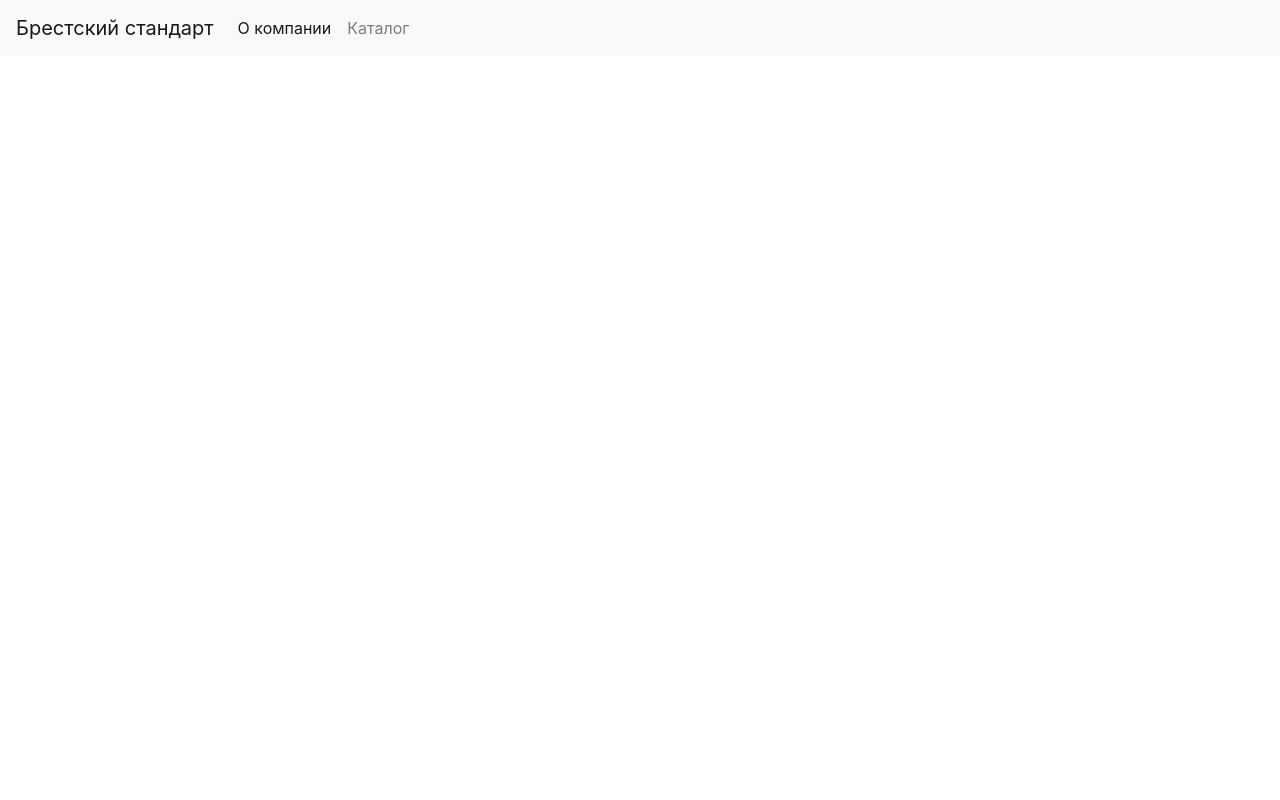
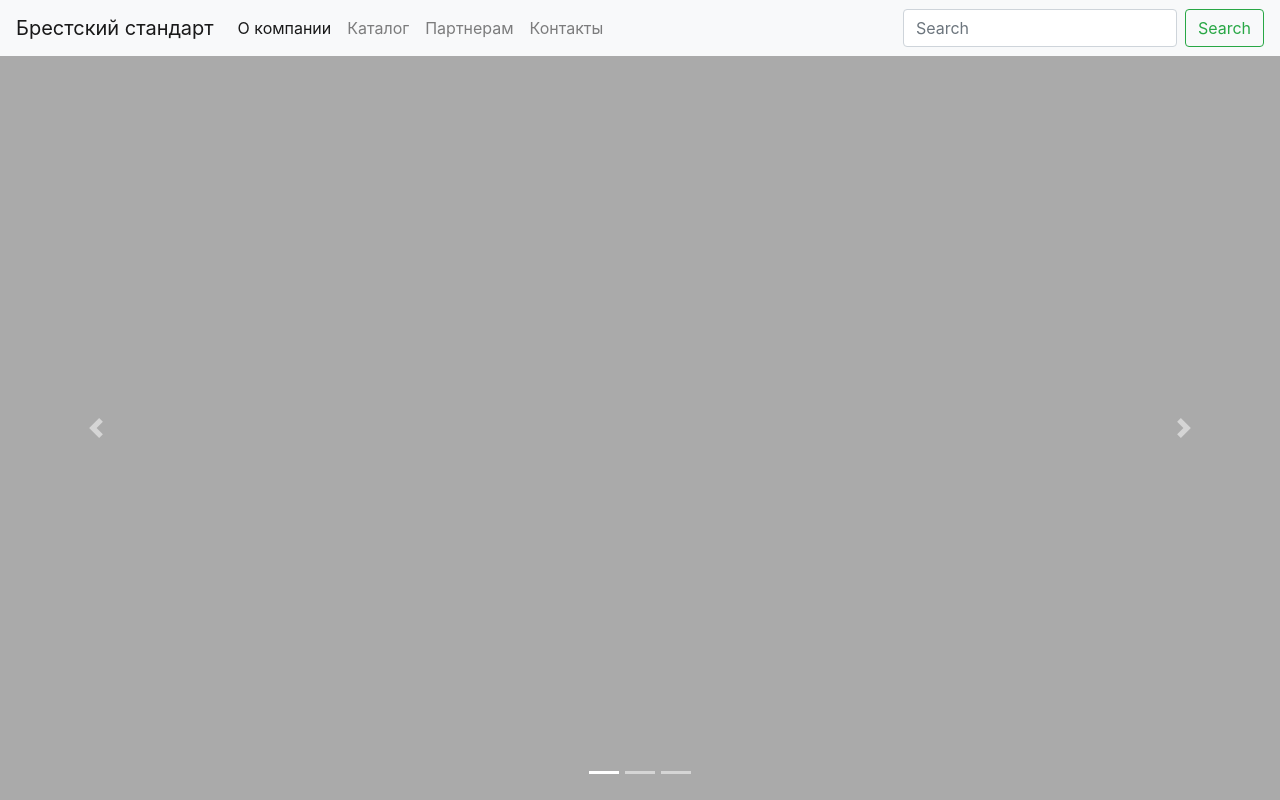
Before and after one commit to atlant-t/test-borovoystudio, a website: page src/index.html in a window 1280 px wide. Drawn offline with nearby package versions, Linux system fonts and the light colour scheme.

Commit message:
sketch of the project is made

```diff
--- a/src/index.html
+++ b/src/index.html
@@ -17,8 +17,40 @@
 				<ul class="navbar-nav mr-auto">
 					<li class="nav-item active"><a class="nav-link" href="#">О компании</a></li>
 					<li class="nav-item"><a class="nav-link" href="#">Каталог</a></li>
+					<li class="nav-item"><a class="nav-link" href="#">Партнерам</a></li>
+					<li class="nav-item"><a class="nav-link" href="#">Контакты</a></li>
 				</ul>
+				<form class="form-inline my-2 my-lg-0">
+					<input class="form-control mr-sm-2" type="search" placeholder="Search" aria-label="Search">
+					<button class="btn btn-outline-success my-2 my-sm-0" type="submit">Search</button>
+				</form>
 			</div>
 		</nav>
+		<div id="carouselExampleIndicators" class="carousel slide" data-ride="carousel" data-interval="7500">
+			<ol class="carousel-indicators">
+				<li data-target="#carouselExampleIndicators" data-slide-to="0" class="active"></li>
+				<li data-target="#carouselExampleIndicators" data-slide-to="1"></li>
+				<li data-target="#carouselExampleIndicators" data-slide-to="2"></li>
+			</ol>
+			<div class="carousel-inner">
+				<div class="carousel-item active">
+					<div class="d-block w-100"><div class="img" style="height: calc(100vh - 56px); background-color: #aaa"></div></div>
+				</div>
+				<div class="carousel-item">
+					<div class="d-block w-100"><div class="img" style="height: calc(100vh - 56px); background-color: #bbb"></div></div>
+				</div>
+				<div class="carousel-item">
+					<div class="d-block w-100"><div class="img" style="height: calc(100vh - 56px); background-color: #ccc"></div></div>
+				</div>
+			</div>
+			<a class="carousel-control-prev" href="#carouselExampleIndicators" role="button" data-slide="prev">
+				<span class="carousel-control-prev-icon" aria-hidden="true"></span>
+				<span class="sr-only">Назад</span>
+			</a>
+			<a class="carousel-control-next" href="#carouselExampleIndicators" role="button" data-slide="next">
+				<span class="carousel-control-next-icon" aria-hidden="true"></span>
+				<span class="sr-only">Далее</span>
+			</a>
+		</div>
 	</body>
 </html>
```
Also changed, not shown: gulpfile.ts (+15 -7 lines).
